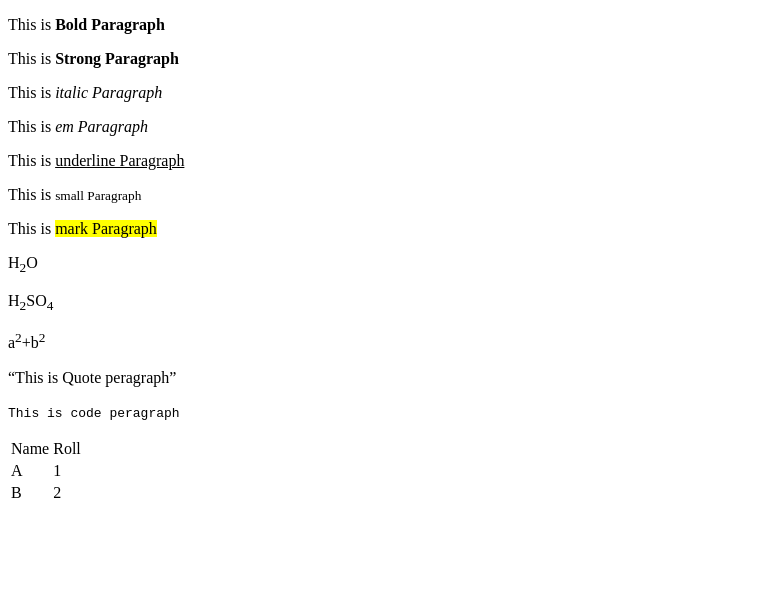
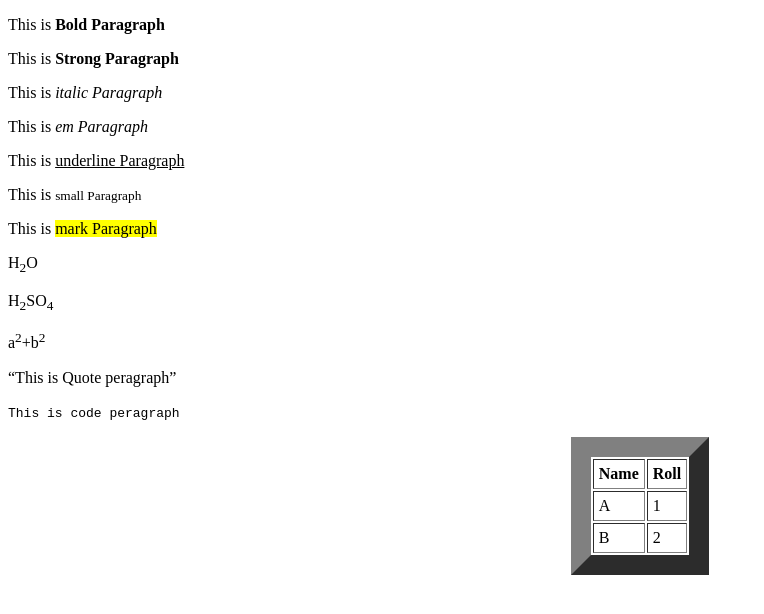
Before and after one commit to h-JiHad/HTML, a plain HTML site: page index.html in a window 1280 px wide. Shown: the whole page, without its empty margins (0-764 px from the left). Drawn offline with Linux system fonts and the light colour scheme.

Commit message:
add this

```diff
--- a/index.html
+++ b/index.html
@@ -1,7 +1,7 @@
 <!DOCTYPE html>
 <html>
 <body>
-	<!--code tag-->
+<!--code tag-->
 	<p>This is <b>Bold Paragraph</b></p>
 	<p>This is <strong>Strong Paragraph</strong></p>
 
@@ -19,11 +19,11 @@
 	<p>a<sup>2</sup>+b<sup>2</sup></p>
 	<p><q>This is Quote peragraph</q></p>
 	<p><code>This is code peragraph</code></p>
-
-	<table>
+<!--table-->
+	<table border="20px" cellpadding="5px" align="center">
 		<tr>
-			<td>Name</td>
-			<td>Roll</td>
+			<th>Name</th>
+			<th>Roll</th>
 		</tr>
 		<tr>
 			<td>A</td>
```
